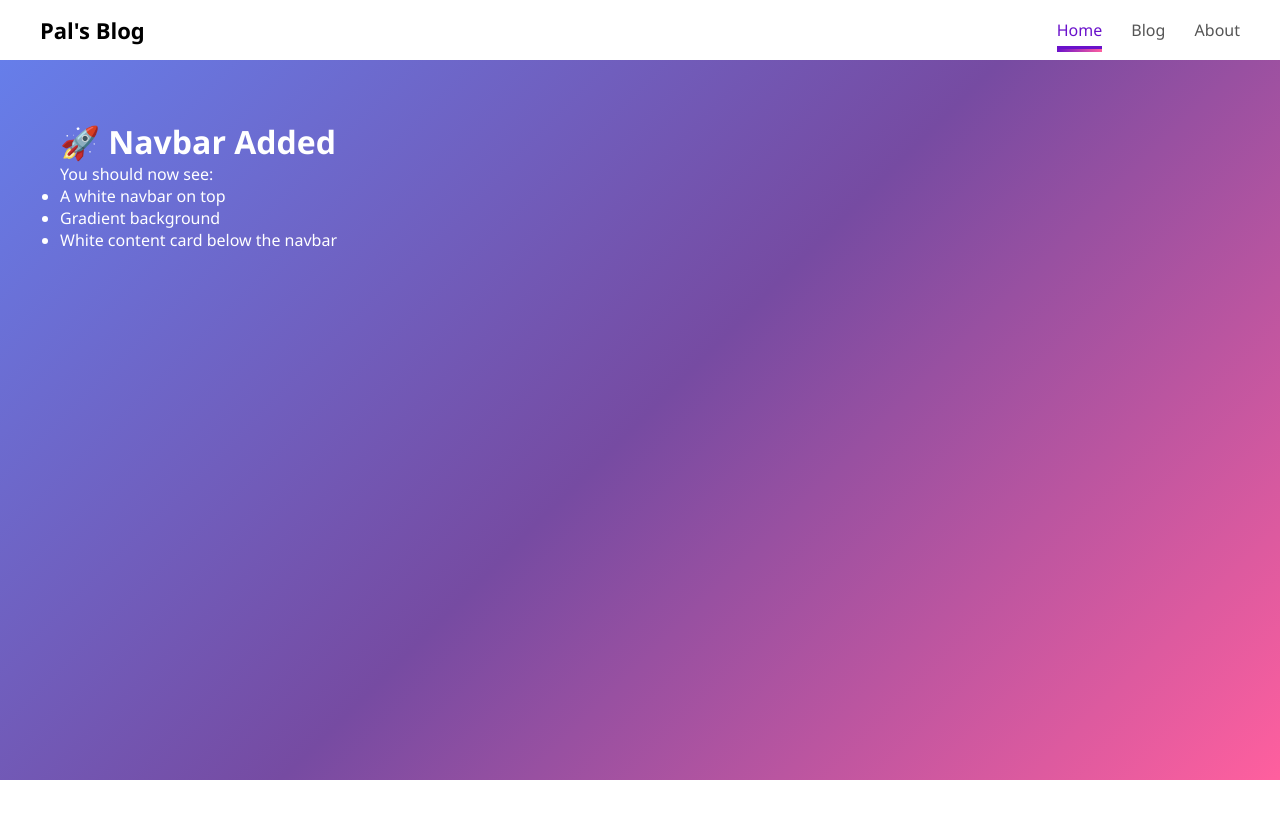
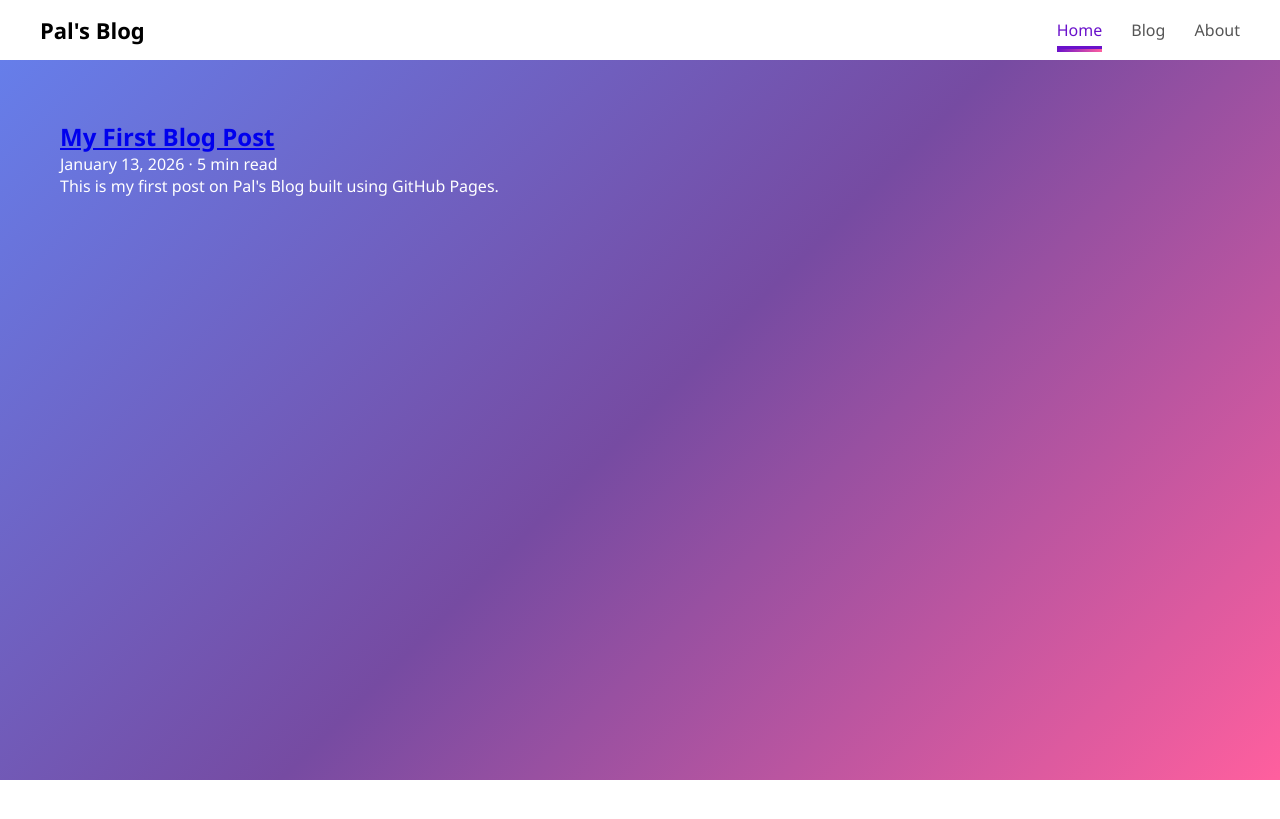
Before and after one commit to 100myl/perspective, a Jekyll site: the page built from index.md, in a window 1280 px wide. Shown: the top 819 px of the page. Built offline with Jekyll 4.4.1, drawn with Linux system fonts in a browser that asks for light colours.

Commit message:
Update index.md

```diff
--- a/index.md
+++ b/index.md
@@ -3,9 +3,12 @@ layout: default
 title: Home
 ---
 
-# 🚀 Navbar Added
-
-You should now see:
-- A white navbar on top
-- Gradient background
-- White content card below the navbar
+{% for post in site.posts %}
+<article class="post-preview">
+  <h2><a href="{{ post.url }}">{{ post.title }}</a></h2>
+  <p class="meta">
+    {{ post.date | date: "%B %d, %Y" }} · 5 min read
+  </p>
+  <p class="excerpt">{{ post.excerpt | strip_html | truncate: 160 }}</p>
+</article>
+{% endfor %}
```
